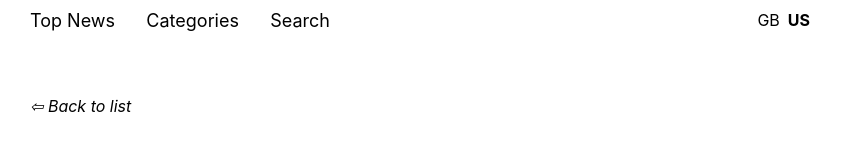
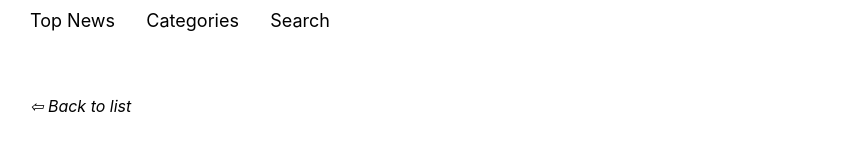
Before and after one commit to pnagy/showcase-news-site, a React (Create React App) app: page /article in a window 1280 px wide. Shown: the top 160 px of the page, without its empty margins (218-1059 px from the left). Built offline with nearby package versions, Linux system fonts and the light colour scheme.

Commit message:
disabling country selector on article page

```diff
--- a/src/components/App/view.jsx
+++ b/src/components/App/view.jsx
@@ -1,12 +1,8 @@
 import React from 'react'
-import {
-  BrowserRouter as Router,
-  Switch,
-  Route,
-  NavLink
-} from 'react-router-dom'
+import { BrowserRouter as Router, Switch, Route } from 'react-router-dom'
 import styled from '@emotion/styled'
 
+import Menu from 'components/Menu'
 import TopNews from 'components/pages/TopNews'
 import Search from 'components/pages/Search'
 import Article from 'components/pages/Article'
@@ -16,86 +12,13 @@ const Container = styled('div')`
   margin: auto;
 `
 
-const Menu = styled('div')`
-  display: flex;
-  justify-content: space-between;
-  align-items: center;
-  height: 40px;
-  margin-bottom: 32px;
-`
-
 const Content = styled('div')``
 
-const Navigation = styled('nav')`
-  width: 300px;
-  display: flex;
-  justify-content: space-between;
-`
-
-const NavigationItem = styled(NavLink)`
-  cursor: pointer;
-  color: black;
-  text-decoration: none;
-  font-size: 18px;
-  :hover {
-    text-decoration: underline;
-  }
-`
-
-const RegionSelector = styled('div')`
-  display: flex;
-  flex-direction: row;
-`
-
-const RegionItem = styled('div')`
-  ${props => props.active && 'font-weight: bold;;'}
-  text-transform: uppercase;
-  padding: 4px;
-  cursor: pointer;
-`
-
-class App extends React.Component {
-  render() {
-    const { currentRegion = 'gb', onRegionChange, regions } = this.props
+const App = () => {
   return (
     <Router>
       <Container>
-          <Menu>
-            <Navigation>
-              <NavigationItem
-                exact={true}
-                activeStyle={{ fontWeight: 'bold' }}
-                to="/"
-              >
-                Top News
-              </NavigationItem>
-              <NavigationItem
-                exact={true}
-                activeStyle={{ fontWeight: 'bold' }}
-                to="/categories"
-              >
-                Categories
-              </NavigationItem>
-              <NavigationItem
-                exact={true}
-                activeStyle={{ fontWeight: 'bold' }}
-                to="/search"
-              >
-                Search
-              </NavigationItem>
-            </Navigation>
-            <RegionSelector>
-              {regions.map(region => (
-                <RegionItem
-                  onClick={onRegionChange(region.id)}
-                  active={currentRegion === region.id}
-                  key={region.id}
-                >
-                  {region.id}
-                </RegionItem>
-              ))}
-            </RegionSelector>
-          </Menu>
+        <Menu />
         <Content>
           <Switch>
             <Route path="/search">
@@ -114,6 +37,5 @@ class App extends React.Component {
     </Router>
   )
 }
-}
 
 export default App
--- /dev/null
+++ b/src/components/Menu/index.jsx
@@ -0,0 +1,23 @@
+import { connect } from 'react-redux'
+import {
+  doChangeRegion,
+  selectCurrentRegionId,
+  selectRegions
+} from 'ducks/region'
+
+import View from './view'
+
+const select = state => {
+  return {
+    currentRegion: selectCurrentRegionId(state),
+    regions: selectRegions(state)
+  }
+}
+
+const perform = dispatch => {
+  return {
+    onRegionChange: region => () => dispatch(doChangeRegion(region))
+  }
+}
+
+export default connect(select, perform)(View)
--- /dev/null
+++ b/src/components/Menu/view.jsx
@@ -0,0 +1,85 @@
+import React from 'react'
+import { NavLink, useRouteMatch } from 'react-router-dom'
+import styled from '@emotion/styled'
+
+const Bar = styled('div')`
+  display: flex;
+  justify-content: space-between;
+  align-items: center;
+  height: 40px;
+  margin-bottom: 32px;
+`
+
+const Navigation = styled('nav')`
+  width: 300px;
+  display: flex;
+  justify-content: space-between;
+`
+
+const NavigationItem = styled(NavLink)`
+  cursor: pointer;
+  color: black;
+  text-decoration: none;
+  font-size: 18px;
+  :hover {
+    text-decoration: underline;
+  }
+`
+
+const RegionSelector = styled('div')`
+  display: flex;
+  flex-direction: row;
+`
+
+const RegionItem = styled('div')`
+  ${props => props.active && 'font-weight: bold;;'}
+  text-transform: uppercase;
+  padding: 4px;
+  cursor: pointer;
+`
+
+const Menu = ({ onRegionChange, regions, currentRegion }) => {
+  const isArticlePage = useRouteMatch('/article')
+  return (
+    <Bar>
+      <Navigation>
+        <NavigationItem
+          exact={true}
+          activeStyle={{ fontWeight: 'bold' }}
+          to="/"
+        >
+          Top News
+        </NavigationItem>
+        <NavigationItem
+          exact={true}
+          activeStyle={{ fontWeight: 'bold' }}
+          to="/categories"
+        >
+          Categories
+        </NavigationItem>
+        <NavigationItem
+          exact={true}
+          activeStyle={{ fontWeight: 'bold' }}
+          to="/search"
+        >
+          Search
+        </NavigationItem>
+      </Navigation>
+      {!isArticlePage && (
+        <RegionSelector>
+          {regions.map(region => (
+            <RegionItem
+              onClick={onRegionChange(region.id)}
+              active={currentRegion === region.id}
+              key={region.id}
+            >
+              {region.id}
+            </RegionItem>
+          ))}
+        </RegionSelector>
+      )}
+    </Bar>
+  )
+}
+
+export default Menu
```
Lines whose indentation alone changed are shown as unchanged.
